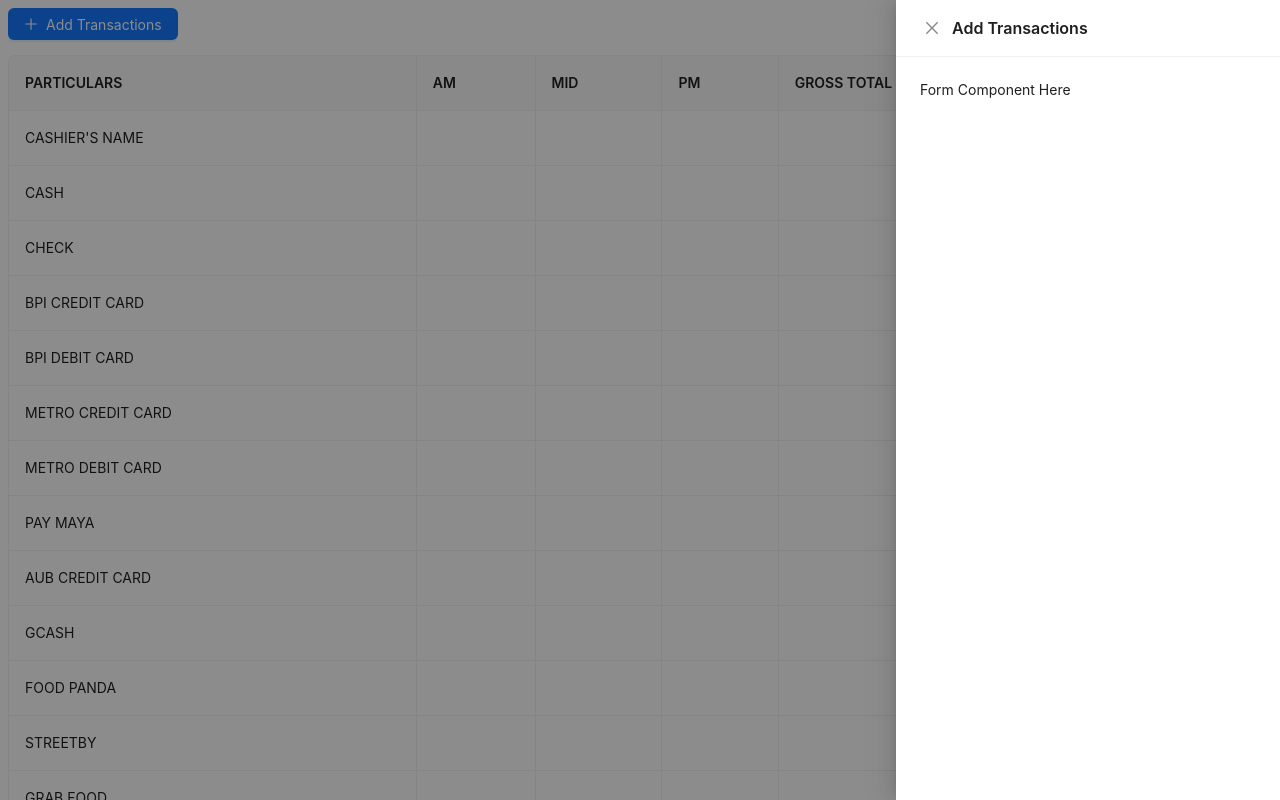
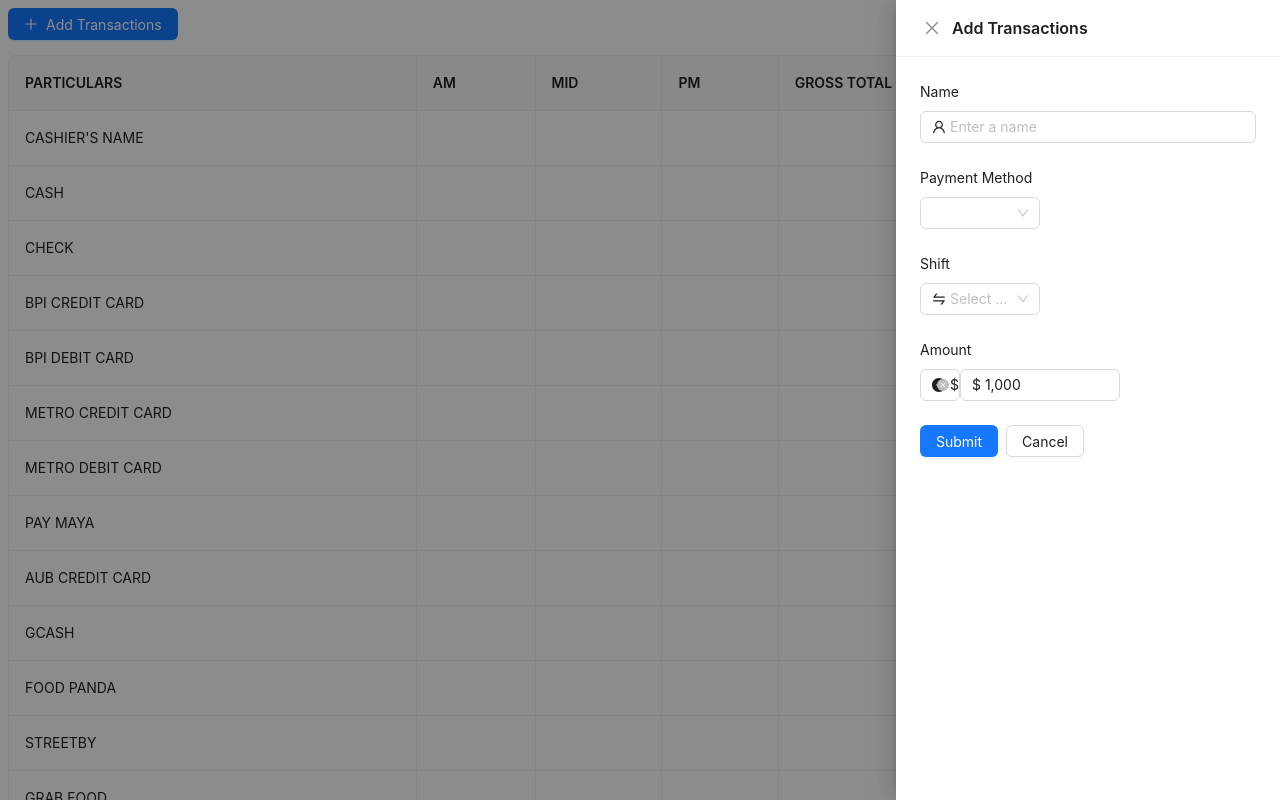
Before and after one commit to KC878/logicbaseojts_ustp, a Next.js app: page /pages/transactions in a window 1280 px wide. Both pictures are taken after a click on the button "Add Transactions". Shown: the top 800 px of the page. Built offline with nearby package versions, Linux system fonts and the light colour scheme.

Commit message:
added transaction form UI

```diff
--- a/src/app/pages/transactions/page.tsx
+++ b/src/app/pages/transactions/page.tsx
@@ -5,7 +5,7 @@
 import TransactionsTable from "@src/components/TransactionsTable";
 
 import AddDrawer from "@src/components/AddDrawer";
-
+import TransactionForm from "@src/components/TransactionForm";
 const TransactionsPage = () => {
 
 
@@ -13,7 +13,7 @@ const TransactionsPage = () => {
 
     <>
       <AddDrawer drawerName='Add Transactions' width='30%'>
-      {'Form Component Here'}
+        <TransactionForm />
       </AddDrawer>
       <TransactionsTable />
     </>
--- a/src/components/TransactionForm.tsx
+++ b/src/components/TransactionForm.tsx
@@ -0,0 +1,176 @@
+import { Form, Input, InputNumber, Select, DatePicker, Space, Button } from 'antd';
+import React from 'react';
+import {
+  UserOutlined,
+  CalendarOutlined,
+  SwapOutlined,
+  CheckCircleFilled,
+} from '@ant-design/icons';
+
+import { useAddCashier } from '@src/hooks/useAddCashier';
+import dayjs from 'dayjs';
+
+const shifts = [
+  { label: 'AM', value: 'AM' },
+  { label: 'MID', value: 'MID' },
+  { label: 'PM', value: 'PM' }
+];
+
+const status = [
+  { label: 'Active', value: 'active' },
+  { label: 'Inactive', value: 'inactive' }
+];
+
+
+const curency = [
+  { label: '$', value: '$'}
+]
+const TransactionForm = () => {
+  const [form] = Form.useForm(); // Form instance
+  // ✅ Move `message.useMessage()` here
+
+  const {
+    setFinishSubmit,
+    setSelectedName,
+    setSelectedShifts,
+    setDates,
+    setSelectedStatus,
+    setShowDrower,
+
+    selectedName,
+    selectedShifts,
+    startDate,
+    endDate,
+    selectedStatus
+  } = useAddCashier();
+
+  interface FormValues {
+    name: string;
+    shift: string[];
+    date: [dayjs.Dayjs, dayjs.Dayjs];
+    isActive: string;
+  }
+
+  const handleFormSubmit = (values: FormValues) => {
+
+    setSelectedName(values.name);
+    setSelectedShifts(values.shift);
+    setDates(
+      values.date ? values.date[0].format('YYYY-MM-DD') : '',
+      values.date ? values.date[1].format('YYYY-MM-DD') : ''
+    );
+    setSelectedStatus(values.isActive);
+    // database submit
+
+    alert(` Form
+      Name: ${selectedName}
+      Shift: ${selectedShifts}
+      Date: ${startDate} - ${endDate}
+      Status: ${selectedStatus}
+    `);
+
+
+
+    setFinishSubmit(true); // setFinish submit global
+    // Reset form fields
+    form.resetFields();
+
+  };
+
+  return (
+
+    <div className="grid grid-cols-1 md:grid-cols-2 gap-4 p-4">
+
+      <Form form={form} layout="vertical" hideRequiredMark onFinish={handleFormSubmit}>
+
+        {/* Name Field */}
+        <Form.Item
+          name="name"
+          label="Name"
+          rules={[{ required: true, message: 'Please enter a name' }]}
+        >
+          <Input
+            size="middle"
+            placeholder="Enter a name"
+            prefix={<UserOutlined />}
+            allowClear
+            autoComplete="off"
+          />
+        </Form.Item>
+
+        {/* Payment Method Selection */}
+        <Form.Item
+          name="isActive"
+          label="Payment Method"
+          rules={[{ required: true, message: 'Select Status' }]}
+        >
+          <Select
+            // prefix={<CheckCircleFilled />}
+            size="middle"
+
+            style={{ width: 120 }}
+            allowClear
+            options={status}
+          />
+        </Form.Item>
+
+        {/* Shift Selection */}
+        <Form.Item
+          name="shift"
+          label="Shift"
+          rules={[{ required: true, message: 'Select a shift(s)' }]}
+        >
+          <Select
+            prefix={<SwapOutlined />}
+            size="middle"
+            placeholder="Select Shift"
+            options={shifts}
+            style={{ width: 120 }}
+            allowClear
+          />
+        </Form.Item>
+
+        <Form.Item
+          name="amount"
+          label="Amount"
+          rules={[{ required: true, message: 'Input amount' }]}
+        >
+
+          <Select
+            prefix={<CheckCircleFilled />} // change to Currency something related icon
+            // make the the display currency icon or someting
+            // make default display
+            defaultValue={'$'} // everytime a value is selected change the prefix
+            size="middle"
+            style={{ width: 40 }}
+            allowClear
+            options={curency}
+          />
+          <InputNumber<number>
+            defaultValue={1000}
+            formatter={(value) => `$ ${value}`.replace(/\B(?=(\d{3})+(?!\d))/g, ',')}
+            parser={(value) => value?.replace(/\$\s?|(,*)/g, '') as unknown as number}
+            style={{ width: 160}}
+            // onChange={onChange}
+          />
+
+        </Form.Item>
+
+        {/* Submit Button */}
+        <Space>
+          <Button
+            onClick={() => handleFormSubmit}
+            type="primary"
+            htmlType="submit"
+          >
+            Submit
+          </Button>
+          <Button onClick={() => setShowDrower(false)}> Cancel </Button>
+
+        </Space>
+      </Form>
+    </div>
+  );
+};
+
+export default TransactionForm;
```
Also changed, not shown: 1 other file (tests, documents, lock files or other folders).
